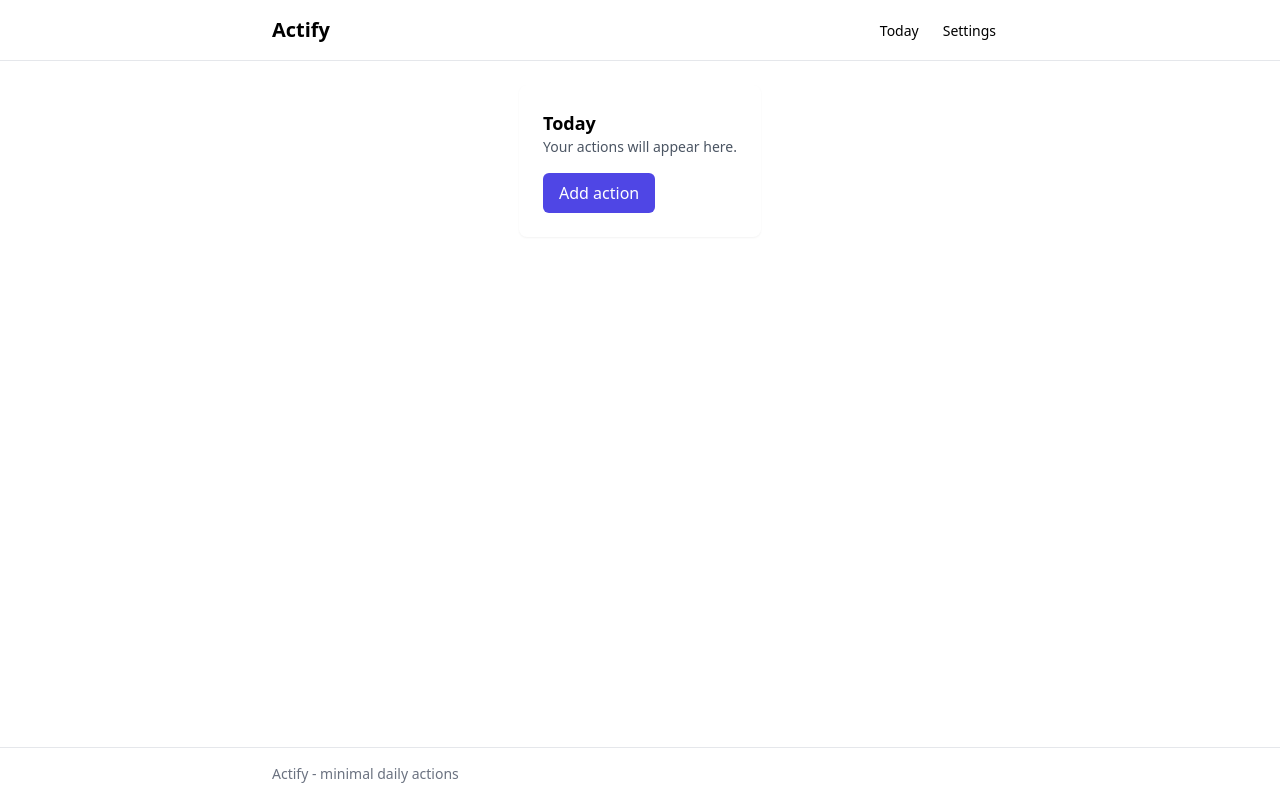
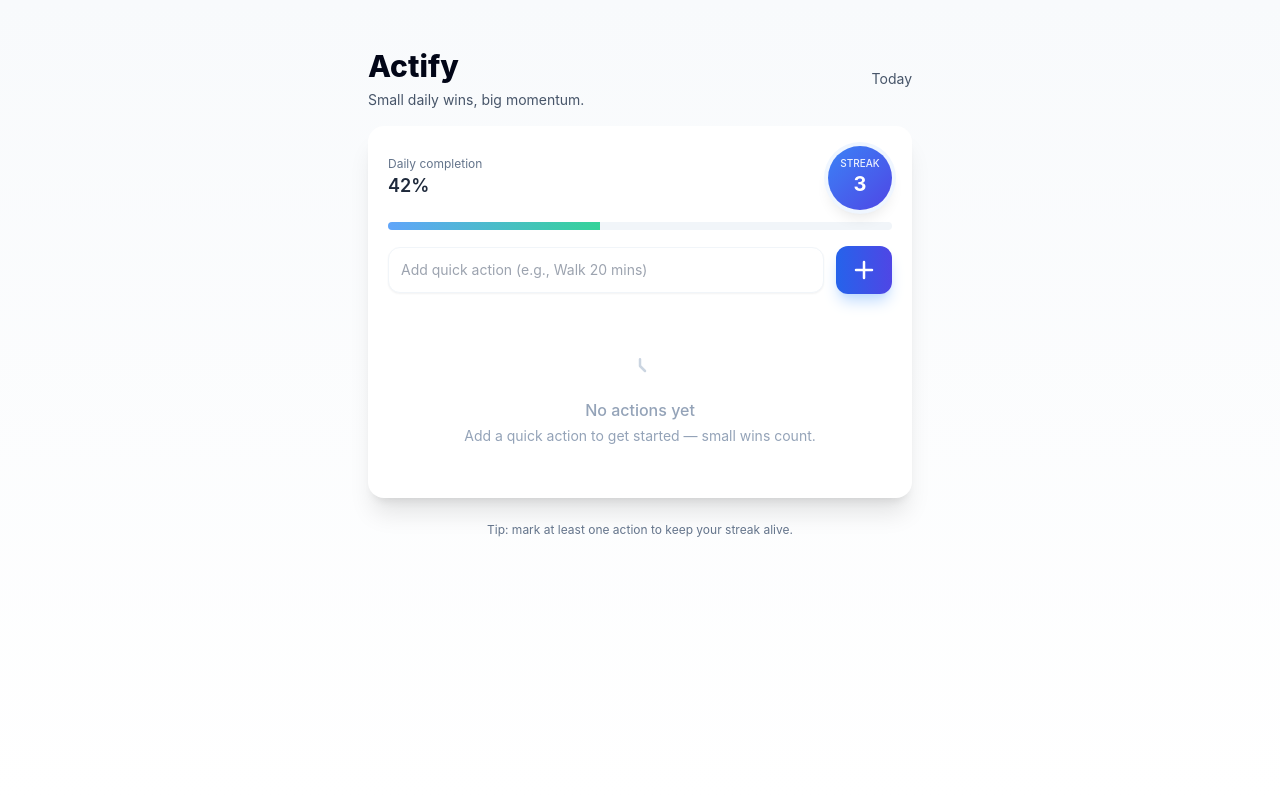
Before and after one commit to DhavalCK/actify, an Angular app: page / in a window 1280 px wide. Built offline with nearby package versions, Linux system fonts and the light colour scheme.

Commit message:
Build the Today actions UI - Add, List and Mark done functionality

```diff
--- a/src/app/app.html
+++ b/src/app/app.html
@@ -1,27 +1,104 @@
-<div class="min-h-screen flex flex-col">
-    <header class="bg-white border-b">
-        <div class="max-w-3xl mx-auto p-4 flex items-center justify-between">
-            <h1 class="text-xl font-semibold">
-                Actify
-            </h1>
-            <nav>
-                <a class="text-sm px-3 py-1 rounded hover:bg-gray-100">Today</a>
-                <a class="text-sm px-3 py-1 rounded hover:bg-gray-100">Settings</a>
-            </nav>
-        </div>
-    </header>
+<div class="min-h-screen bg-gradient-to-b from-slate-50 to-white flex items-start py-12">
+    <div class="w-full max-w-xl mx-auto px-4">
+        <header class="flex items-center justify-between mb-6">
+            <div>
+                <h1 class="text-3xl font-extrabold leading-tight text-slate-950">Actify</h1>
+                <p class="text-sm text-slate-600 mt-1">Small daily wins, big momentum.</p>
+            </div>
+            <div class="text-sm text-slate-600">Today</div>
+        </header>
 
-    <!-- Main Content -->
-    <main class="flex-1 max-w-3xl mx-auto p-6">
-        <section class="bg-white rounded-lg p-6 shadow-sm">
-            <h2 class="text-lg font-semibold">Today</h2>
-            <p class="text-sm text-gray-600">Your actions will appear here.</p>
-            <div class="mt-4">
-                <button class="px-4 py-2 rounded-md bg-indigo-600 text-white hover:bg-indigo-700">Add action</button>
+        <section class="bg-white rounded-2xl shadow-xl p-5 -mt-2">
+            <!-- progress + quick metrics -->
+            <div class="flex items-center gap-4 mb-4">
+                <div class="flex-1">
+                    <div class="flex items-center justify-between">
+                        <div>
+                            <div class="text-xs text-slate-500">Daily completion</div>
+                            <div class="text-lg font-semibold text-slate-800">42%</div>
+                        </div>
+                        <div
+                            class="w-16 h-16 rounded-full bg-gradient-to-br from-blue-500 to-indigo-600 flex items-center justify-center shadow-lg ring-4 ring-blue-50">
+                            <div class="text-white text-center leading-tight">
+                                <div class="text-[10px] font-medium opacity-90">STREAK</div>
+                                <div class="font-bold text-xl">3</div>
+                            </div>
+                        </div>
+                    </div>
+                    <div class="h-2 bg-slate-100 rounded-full mt-3 overflow-hidden">
+                        <div class="h-full bg-gradient-to-r from-blue-400 to-emerald-400" style="width:42%"></div>
+                    </div>
+                </div>
+            </div>
+
+            <!-- add input -->
+            <form (submit)="add()" class="flex gap-3 items-center mb-5">
+                <input [formControl]="actionTitle" placeholder="Add quick action (e.g., Walk 20 mins)"
+                    class="flex-1 p-3 rounded-xl border border-slate-100 shadow-sm focus:outline-none focus:ring-2 focus:ring-blue-200 text-sm" />
+                <button type="submit"
+                    class="w-14 h-12 rounded-xl bg-gradient-to-r from-blue-600 to-indigo-600 flex items-center justify-center text-white shadow-lg shadow-blue-200 hover:scale-105 transition active:scale-95">
+                    <svg xmlns="http://www.w3.org/2000/svg" class="w-6 h-6" fill="none" viewBox="0 0 24 24"
+                        stroke="currentColor">
+                        <path stroke-linecap="round" stroke-linejoin="round" stroke-width="2.5" d="M12 4v16m8-8H4" />
+                    </svg>
+                </button>
+            </form>
+
+            <!-- actions list -->
+            <div class="space-y-3">
+
+                <ng-container *ngIf="actions.length; else empty">
+                    <div *ngFor="let a of actions" (click)="toggle(a.id)"
+                        class="group bg-white hover:bg-slate-50 border border-slate-100 hover:border-slate-200 p-4 rounded-2xl flex items-center gap-4 shadow-sm hover:shadow-md transition cursor-pointer">
+                        <div class="flex-shrink-0 w-6 h-6 rounded-full border-2 flex items-center justify-center transition-colors duration-200"
+                            [ngClass]="{'border-blue-500 bg-blue-500': a.done, 'border-slate-300': !a.done}">
+                            <svg *ngIf="a.done" xmlns="http://www.w3.org/2000/svg" class="w-4 h-4 text-white"
+                                fill="none" viewBox="0 0 24 24" stroke="currentColor">
+                                <path stroke-linecap="round" stroke-linejoin="round" stroke-width="3"
+                                    d="M5 13l4 4L19 7" />
+                            </svg>
+                        </div>
+
+                        <div class="flex-1 min-w-0">
+                            <div class="flex items-center justify-between">
+                                <div class="truncate">
+                                    <div [class.line-through]="a.done" [class.text-slate-400]="a.done"
+                                        class="text-base font-medium text-slate-800 truncate transition-colors">{{
+                                        a.title }}</div>
+                                    <div class="text-xs text-slate-500 mt-0.5">{{ a.createdAt | date:'shortTime' }}
+                                    </div>
+                                </div>
+
+                                <div class="flex items-center gap-3 ">
+                                    <button (click)="$event.stopPropagation(); remove(a.id)"
+                                        class="p-2 text-rose-500 hover:bg-rose-50 rounded-lg transition-colors"
+                                        title="Remove">
+                                        <svg xmlns="http://www.w3.org/2000/svg" class="w-5 h-5" fill="none"
+                                            viewBox="0 0 24 24" stroke="currentColor">
+                                            <path stroke-linecap="round" stroke-linejoin="round" stroke-width="2"
+                                                d="M19 7l-.867 12.142A2 2 0 0116.138 21H7.862a2 2 0 01-1.995-1.858L5 7m5 4v6m4-6v6m1-10V4a1 1 0 00-1-1h-4a1 1 0 00-1 1v3M4 7h16" />
+                                        </svg>
+                                    </button>
+                                </div>
+                            </div>
+                        </div>
+                    </div>
+                </ng-container>
+
+                <ng-template #empty>
+                    <div class="text-center py-8 text-slate-400">
+                        <svg xmlns="http://www.w3.org/2000/svg" class="mx-auto mb-3 w-10 h-10 text-slate-300"
+                            fill="none" viewBox="0 0 24 24" stroke="currentColor">
+                            <path stroke-linecap="round" stroke-linejoin="round" stroke-width="1.5" d="M12 8v4l3 3" />
+                        </svg>
+                        <div class="font-medium">No actions yet</div>
+                        <div class="text-sm mt-1">Add a quick action to get started — small wins count.</div>
+                    </div>
+                </ng-template>
             </div>
         </section>
-    </main>
-    <footer class="border-t bg-white">
-        <div class="max-w-3xl mx-auto p-4 text-sm text-gray-500">Actify - minimal daily actions</div>
-    </footer>
+
+        <footer class="mt-6 text-center text-xs text-slate-500">Tip: mark at least one action to keep your streak alive.
+        </footer>
+    </div>
 </div>
--- a/src/app/app.scss
+++ b/src/app/app.scss
@@ -1,10 +1,18 @@
-html,
-body {
-    height: 100%;
-    width: 100%;
+:host {
+    display: block;
+    font-family: Inter, ui-sans-serif, system-ui, -apple-system, "Segoe UI", Roboto;
 }
 
-body {
-    @apply bg-gray-50 text-gray-900;
-    font-family: 'Inter', ui-sans-serif, system-ui, system-ui, -apple-system, 'Segoe UI', Roboto, Oxygen, Ubuntu, Cantarell, 'Open Sans', 'Helvetica Neue', Arial, sans-serif;
+button:focus {
+    outline: none;
+    box-shadow: 0 8px 20px rgba(2, 6, 23, 0.08);
 }
+
+.rounded-2xl {
+    border-radius: 1rem;
+}
+
+.line-through {
+    text-decoration: line-through;
+    color: #94a3b8 !important;
+}
--- a/src/app/app.ts
+++ b/src/app/app.ts
@@ -1,12 +1,41 @@
-import { Component, signal } from '@angular/core';
-import { RouterOutlet } from '@angular/router';
+import { Component, effect, inject, signal } from '@angular/core';
+import { FormControl, FormsModule, ReactiveFormsModule } from '@angular/forms';
+import { ActionsService } from './services/actions.service';
+import { CommonModule } from '@angular/common';
+import { Action } from './models/action.model';
 
 @Component({
   selector: 'app-root',
-  imports: [],
+  imports: [CommonModule, FormsModule, ReactiveFormsModule],
   templateUrl: './app.html',
   styleUrl: './app.scss'
 })
 export class App {
+
   protected readonly title = signal('actify');
+  actionTitle = new FormControl('');
+
+  private actionService = inject(ActionsService);
+  actions: Action[] = [];
+
+  constructor() {
+    effect(() => {
+      this.actions = this.actionService.actions();
+    });
+  }
+
+  add() {
+    const title = this.actionTitle.value?.trim() || '';
+    if (!title) return;
+    this.actionService.add(title);
+    this.actionTitle.reset();
+  }
+
+  remove(id: string) {
+    this.actionService.remove(id);
+  }
+
+  toggle(id: string) {
+    this.actionService.toggleDone(id);
+  }
 }
--- /dev/null
+++ b/src/app/models/action.model.ts
@@ -0,0 +1,6 @@
+export interface Action {
+    id: string;
+    title: string;
+    done: boolean;
+    createdAt: number;
+}
--- /dev/null
+++ b/src/app/services/actions.service.ts
@@ -0,0 +1,36 @@
+import { Injectable, WritableSignal, signal } from '@angular/core';
+import { Action } from '../models/action.model';
+
+@Injectable({
+  providedIn: 'root',
+})
+export class ActionsService {
+
+  actions = signal<Action[]>([]);
+
+  add(title: string) {
+    this.actions.update((actions) =>
+      [
+        ...actions,
+        {
+          id: Date.now().toString(),
+          title: title,
+          done: false,
+          createdAt: Date.now()
+        }
+      ]
+    )
+  }
+
+  remove(id: string) {
+    this.actions.update((actions) => actions.filter((action) => action.id !== id))
+  }
+
+  toggleDone(id: string) {
+    this.actions.update((actions) => {
+      const action = actions.find((action) => action.id === id);
+      if (action) action.done = !action.done;
+      return actions;
+    })
+  }
+}
```
